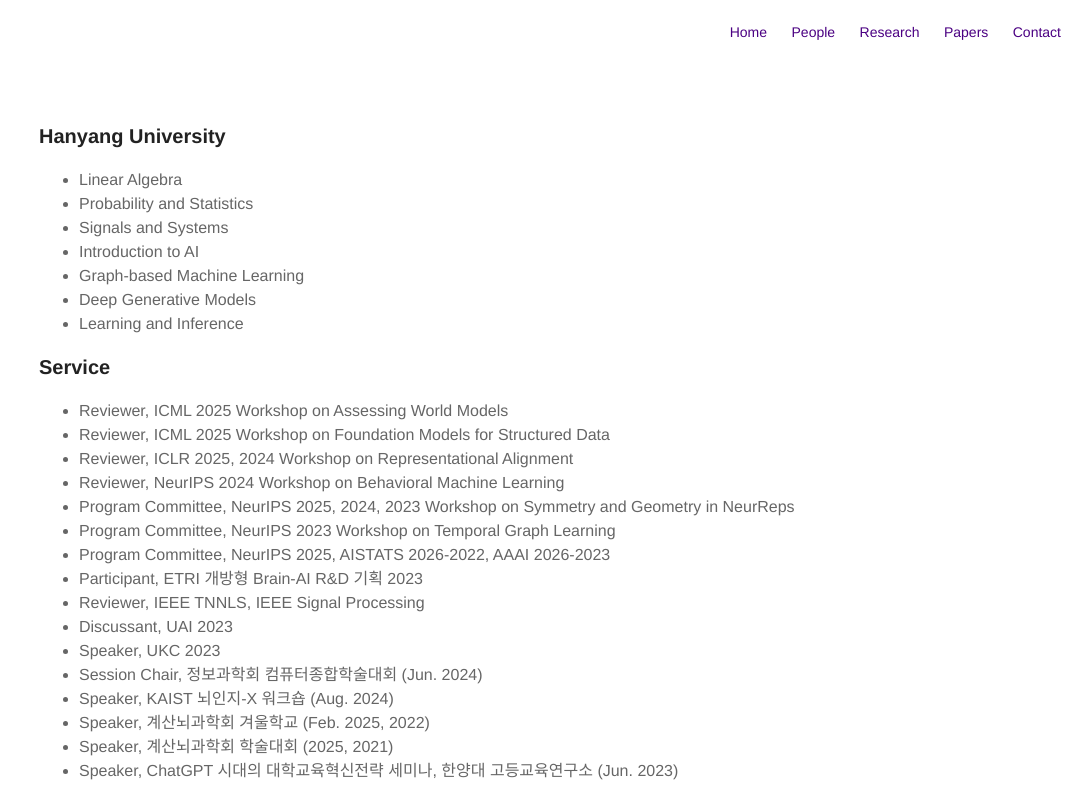
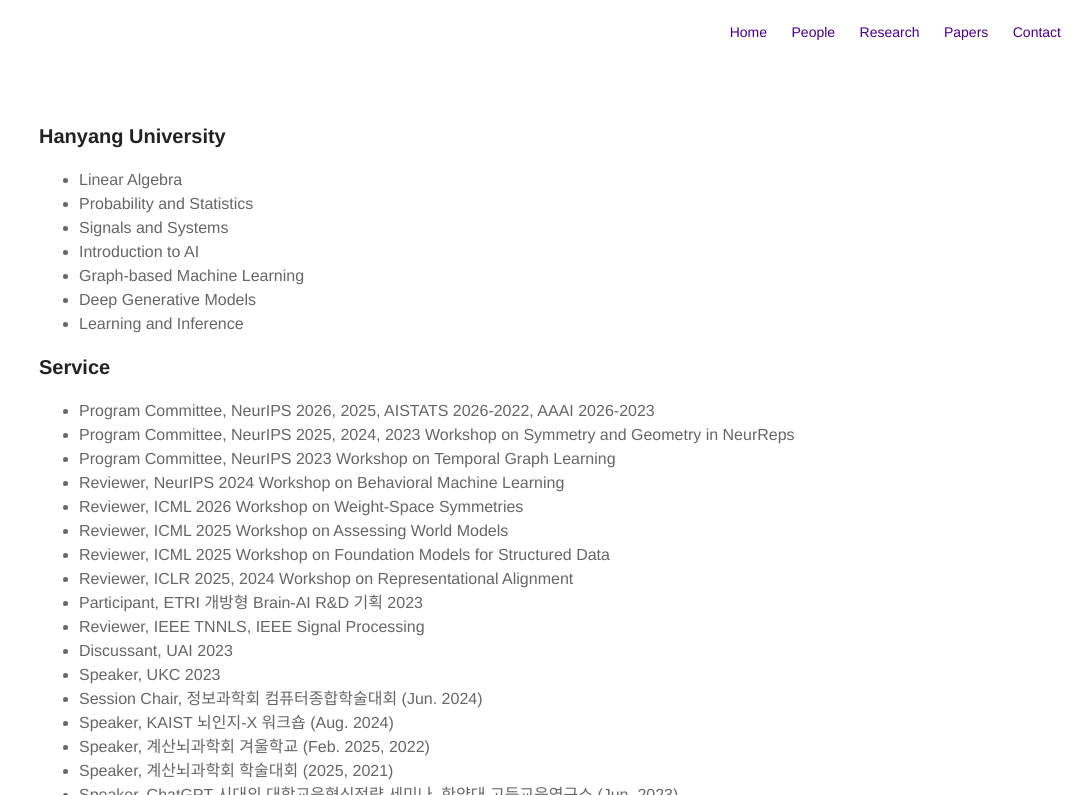
Before and after one commit to kijungyoon/kijungyoon.github.io, a Jekyll site: the page built from teaching.md, in a window 1280 px wide, cut to the strip 0-795 px from the top of the page. Shown: the whole strip, without its empty margins (196-1280 px from the left). Built offline with Jekyll 4.4.1, drawn with Linux system fonts in a browser that asks for light colours.

Commit message:
Update teaching.md

```diff
--- a/teaching.md
+++ b/teaching.md
@@ -16,13 +16,14 @@
 
 <h3>Service</h3>
 <ul>
+<li>Program Committee, NeurIPS 2026, 2025, AISTATS 2026-2022, AAAI 2026-2023</li>
+<li>Program Committee, NeurIPS 2025, 2024, 2023 Workshop on Symmetry and Geometry in NeurReps</li>
+<li>Program Committee, NeurIPS 2023 Workshop on Temporal Graph Learning</li>
+<li>Reviewer, NeurIPS 2024 Workshop on Behavioral Machine Learning</li>
+<li>Reviewer, ICML 2026 Workshop on Weight-Space Symmetries</li>
 <li>Reviewer, ICML 2025 Workshop on Assessing World Models</li>
 <li>Reviewer, ICML 2025 Workshop on Foundation Models for Structured Data</li>
 <li>Reviewer, ICLR 2025, 2024 Workshop on Representational Alignment</li>
-<li>Reviewer, NeurIPS 2024 Workshop on Behavioral Machine Learning</li>
-<li>Program Committee, NeurIPS 2025, 2024, 2023 Workshop on Symmetry and Geometry in NeurReps</li>
-<li>Program Committee, NeurIPS 2023 Workshop on Temporal Graph Learning</li>
-<li>Program Committee, NeurIPS 2025, AISTATS 2026-2022, AAAI 2026-2023</li>
 <li>Participant, ETRI 개방형 Brain-AI R&D 기획 2023</li>
 <li>Reviewer, IEEE TNNLS, IEEE Signal Processing</li>
 <li>Discussant, UAI 2023</li>
```
